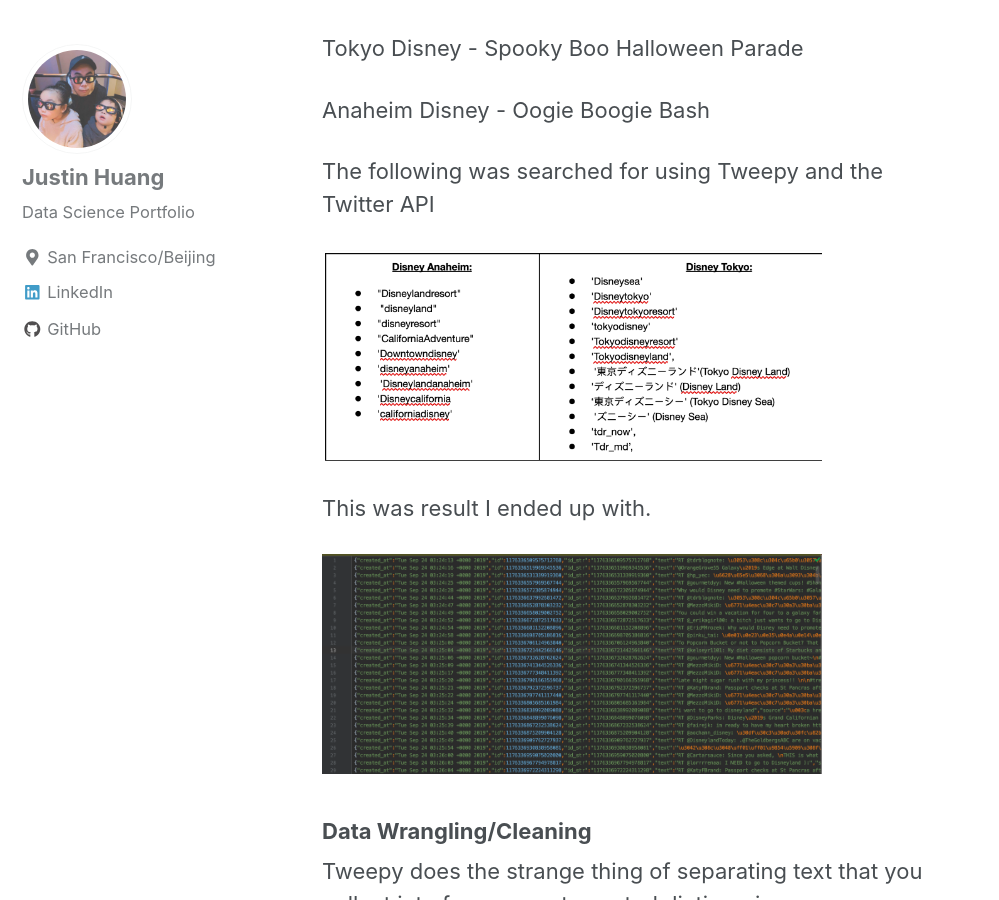
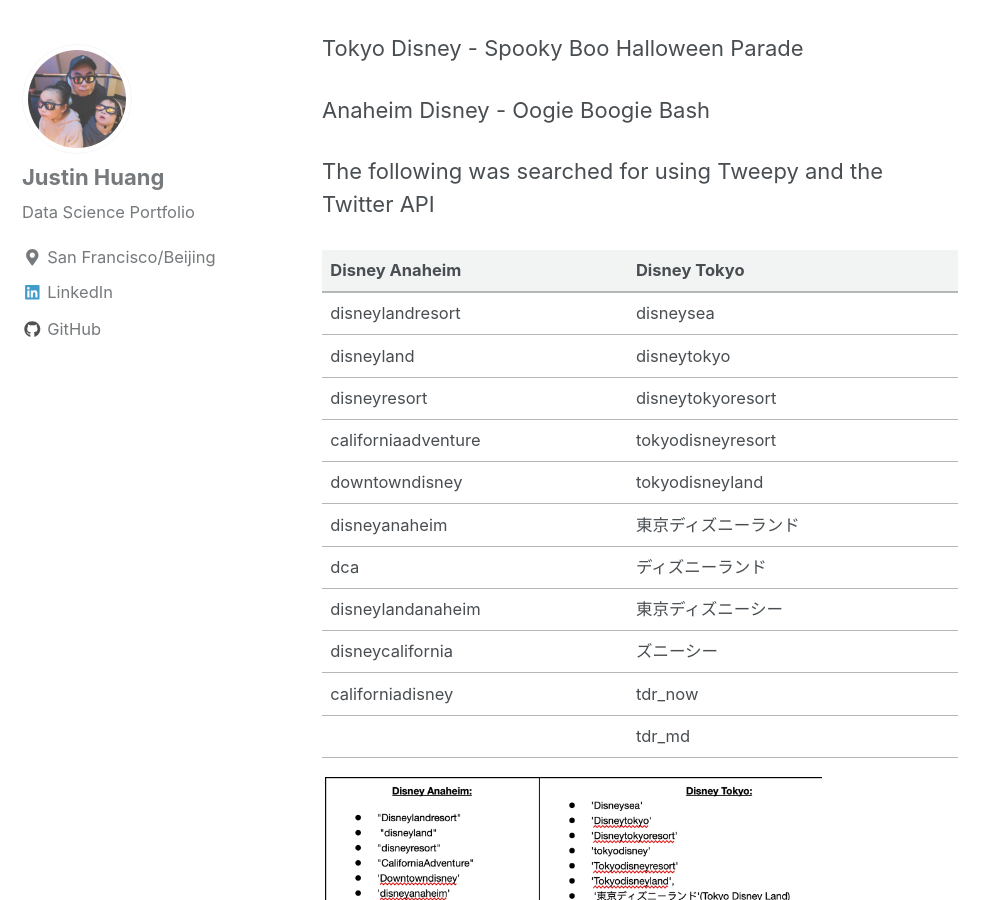
Before and after one commit to jvhuang1786/jvhuang1786.github.io, a Jekyll site: the page built from _posts/2018-01-28-disneynlp.md, in a window 1280 px wide and 900 px high, scrolled down 1338 px. Shown: the whole window, without its empty margins (0-999 px from the left). Built offline with Jekyll 4.4.1, drawn with Linux system fonts in a browser that asks for light colours; nearby versions of some CDN libraries; formulas are drawn with MathJax 3.

Commit message:
new github

```diff
--- a/_posts/2018-01-28-disneynlp.md
+++ b/_posts/2018-01-28-disneynlp.md
@@ -26,6 +26,22 @@
 Anaheim Disney - Oogie Boogie Bash
 
 The following was searched for using Tweepy and the Twitter API
+
+Disney Anaheim      | Disney Tokyo
+--------------------|---------------
+disneylandresort    | disneysea
+disneyland          | disneytokyo
+disneyresort        | disneytokyoresort
+californiaadventure | tokyodisneyresort
+downtowndisney      | tokyodisneyland
+disneyanaheim       | 東京ディズニーランド
+dca                 | ディズニーランド
+disneylandanaheim   | 東京ディズニーシー
+disneycalifornia    | ズニーシー
+californiadisney    | tdr_now
+                    | tdr_md
+
+
 
 <img src="{{ site.url }}{{ site.baseurl }}/images/disneynlp/hashtags.png" alt="wordcloud, disney, nlp" width="500" height="500">
 
```
